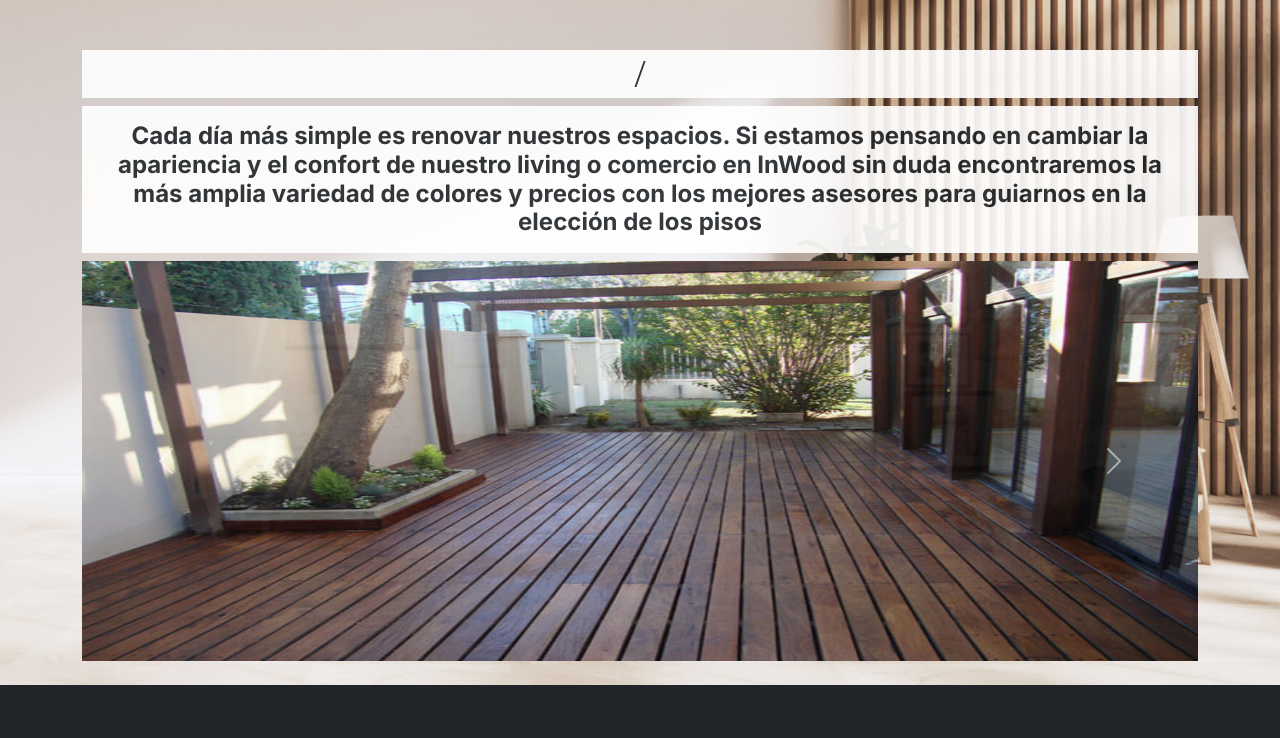
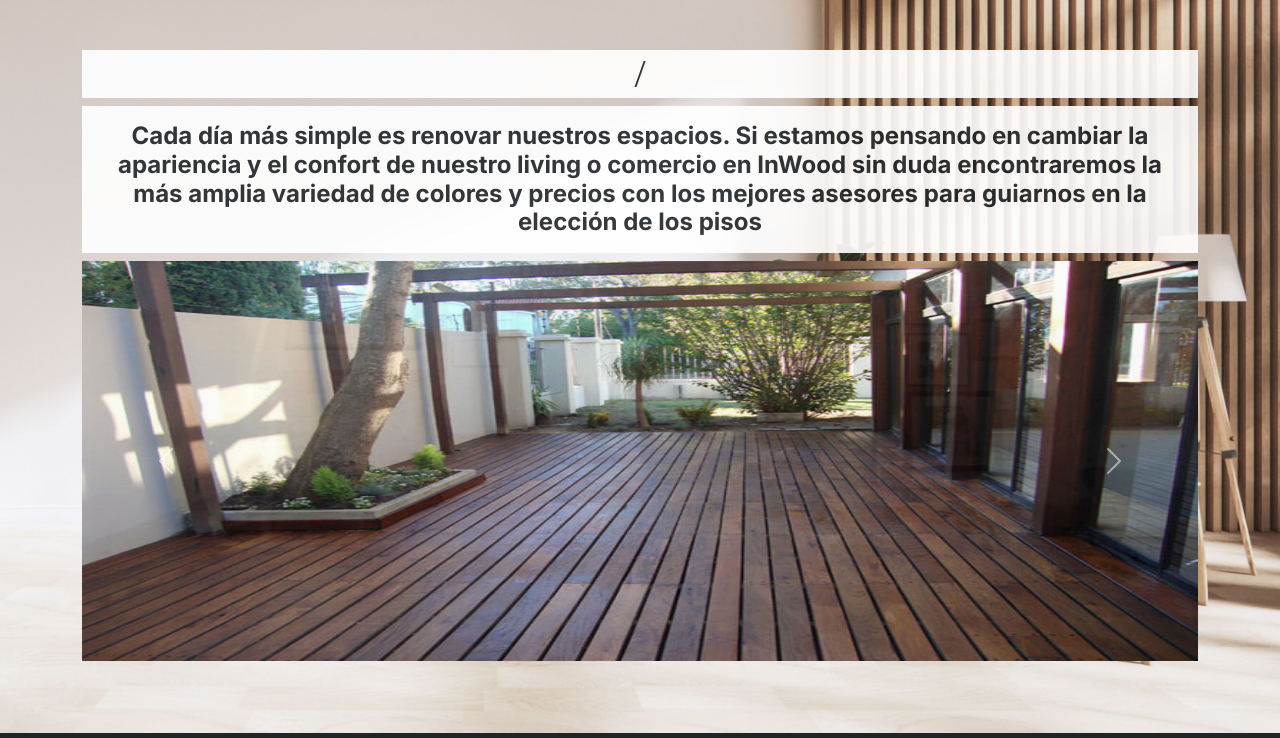
Before and after one commit to cabreraluis12/coder-cabrera-luis-alberto, a website: page index.html in a window 1280 px wide. Shown: the part 164-902 px from the top of the page. Drawn offline with nearby package versions, Linux system fonts and the light colour scheme; a web font is replaced by a local one.

Commit message:
Correccion de error, falta de  padding en las 5 paginas

```diff
--- a/index.html
+++ b/index.html
@@ -62,7 +62,7 @@
 <!--Contenido principal del inicio-->
     <main>
         <div class="bgIndex">
-            <div class="container">
+            <div class="container pb-5">
                 <div class="row">
 
                         <div class="col-lg-12 text-center ">
```
Also changed, not shown: pages/contacto.html (+1 -1 lines), pages/galeria.html (+1 -1 lines), pages/nosotros.html (+1 -1 lines), pages/servicios.html (+1 -1 lines).
